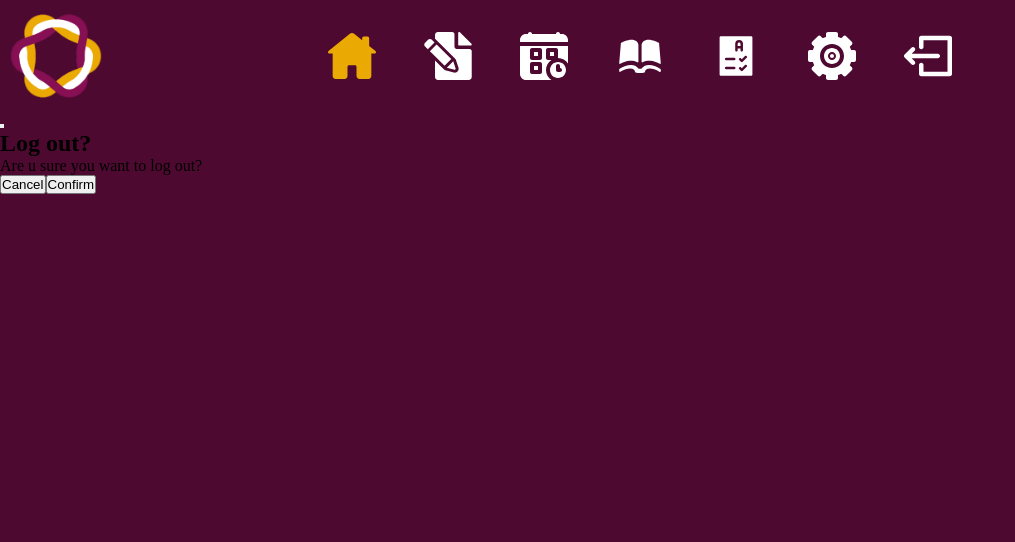
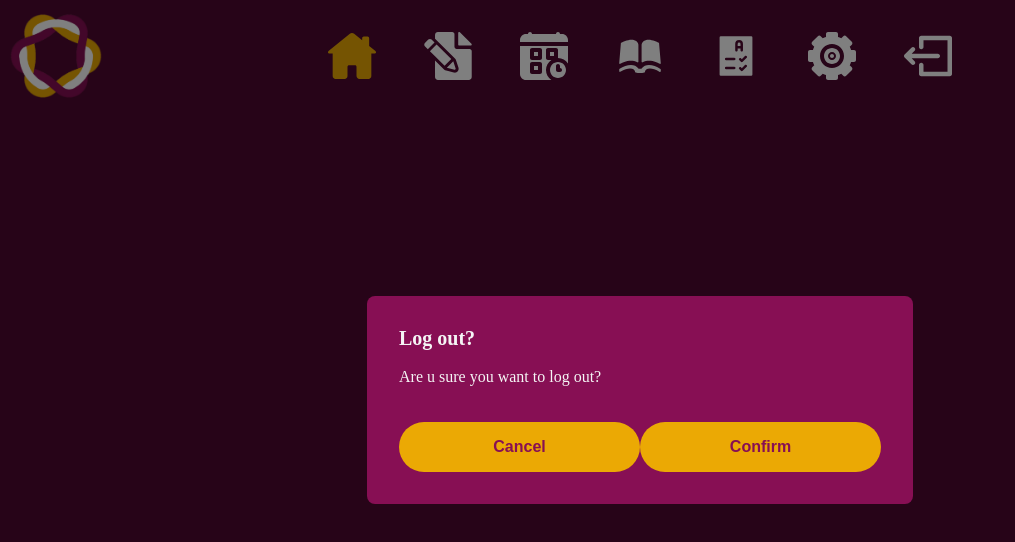
Before and after one commit to dhunjadi/vuka-v3, a React (Create React App) app: page /home in a window 1280 px wide. Both pictures are taken after a click on the button 352 px from the left and 57 px from the top of the page. Shown: the top 542 px of the page, without its empty margins (0-1015 px from the left). Built offline with nearby package versions, Linux system fonts and the light colour scheme.

Commit message:
added modal styles, fixed user logout problem

```diff
--- a/src/components/Modal.tsx
+++ b/src/components/Modal.tsx
@@ -33,7 +33,6 @@ const Modal = (props: PropsWithChildren<ModalProps>): JSX.Element => {
                 <div className="c-modal__body" role="dialog" aria-modal="true" ref={dropdownRef}>
                     {/* HEADER */}
                     <div className="c-modal__header">
-                        <button type="button" className="c-modal__close e-close is-lg" aria-label="Zatvori" onClick={onCancel} />
                         <h2 className="c-modal__header_title">{header}</h2>
                     </div>
 
@@ -44,9 +43,17 @@ const Modal = (props: PropsWithChildren<ModalProps>): JSX.Element => {
                     <div className="c-modal__footer">
                         {(showCancel || showConfirm) && (
                             <div className="c-group c-modal__footer_buttons">
-                                {showCancel && <button onClick={onCancel}>{cancelText}</button>}
+                                {showCancel && (
+                                    <button className="btn btn--primary" onClick={onCancel}>
+                                        {cancelText}
+                                    </button>
+                                )}
 
-                                {showConfirm && <button onClick={onConfirm}>{confirmText}</button>}
+                                {showConfirm && (
+                                    <button className="btn btn--primary" onClick={onConfirm}>
+                                        {confirmText}
+                                    </button>
+                                )}
                             </div>
                         )}
                     </div>
--- a/src/components/navbar/Navbar.tsx
+++ b/src/components/navbar/Navbar.tsx
@@ -58,7 +58,7 @@ const Navbar = (): JSX.Element => {
             <Modal
                 isOpen={isOpen}
                 onCancel={() => setIsOpen(false)}
-                onConfirm={() => handleLogout}
+                onConfirm={handleLogout}
                 header="Log out?"
                 showConfirm
                 showCancel
--- a/src/styles/components/modal.scss
+++ b/src/styles/components/modal.scss
@@ -1,2 +1,116 @@
+$modal-width: 546px;
+$modal-width-sm: 400px;
+$modal-width-md: 720px;
+$modal-width-lg: 910px;
+
+$overlay-color: rgba(0, 0, 0, 0.5);
+
+// Header
+$modal-text-color: #f5f5f5;
+$modal-header-border-width: 1px;
+$modal-header-font-size: 1.25rem;
+$modal-header-font-weight: 600;
+
+// Footer
+$modal-footer-font-size: 0.875rem;
+
 .c-modal {
+    display: none;
+    font-size: 1rem;
+    color: $modal-text-color;
+
+    &.is-open {
+        display: block;
+    }
+
+    &__header + &__content {
+        margin-top: 1.125rem;
+    }
+
+    &__content + &__footer {
+        margin-top: 2.25rem;
+    }
+
+    &__overlay {
+        position: fixed;
+        top: 0;
+        right: 0;
+        bottom: 0;
+        left: 0;
+        background: $overlay-color;
+        display: flex;
+        justify-content: center;
+        align-items: center;
+        z-index: 999;
+        outline: none;
+    }
+
+    &__header {
+        color: $modal-text-color;
+        display: flex;
+        flex-direction: column;
+
+        &_title {
+            margin-top: 0.5rem;
+            color: $modal-text-color;
+            font-size: $modal-header-font-size;
+            font-weight: $modal-header-font-weight;
+        }
+
+        &_description {
+            font-size: 0.74em;
+            font-weight: 400;
+        }
+    }
+
+    &__body {
+        width: $modal-width;
+        background-color: $purple-light;
+        color: $modal-text-color;
+        border-radius: 8px;
+
+        max-width: calc(100% - #{30px});
+        max-height: 100vh;
+        overflow-y: auto;
+        box-sizing: border-box;
+        padding: 1.4em 2em 2em 2em;
+
+        input {
+            font-size: 1em;
+        }
+
+        i[class*='fa-arrow-right'] {
+            color: rgba(183, 183, 183, 1);
+        }
+
+        .c-modal--sm & {
+            width: $modal-width-sm;
+        }
+        .c-modal--md & {
+            width: $modal-width-md;
+        }
+        .c-modal--lg & {
+            width: $modal-width-lg;
+        }
+
+        @media (max-width: $bp-min-width-tablet) {
+            max-width: calc(100% - #{5rem});
+        }
+    }
+
+    &__footer {
+        color: $modal-text-color;
+        font-size: $modal-footer-font-size;
+
+        &_buttons {
+            > * {
+                font-size: 1rem;
+            }
+        }
+
+        > .c-group.c-modal__footer_buttons {
+            display: flex;
+            justify-content: flex-end;
+        }
+    }
 }
--- a/src/styles/styles.css
+++ b/src/styles/styles.css
@@ -232,3 +232,88 @@ body {
 .c-navbar__icons_logout:hover::before {
   content: url("../assets/navbar/logoutHover.svg");
 }
+
+.c-modal {
+  display: none;
+  font-size: 1rem;
+  color: #f5f5f5;
+}
+.c-modal.is-open {
+  display: block;
+}
+.c-modal__header + .c-modal__content {
+  margin-top: 1.125rem;
+}
+.c-modal__content + .c-modal__footer {
+  margin-top: 2.25rem;
+}
+.c-modal__overlay {
+  position: fixed;
+  top: 0;
+  right: 0;
+  bottom: 0;
+  left: 0;
+  background: rgba(0, 0, 0, 0.5);
+  display: flex;
+  justify-content: center;
+  align-items: center;
+  z-index: 999;
+  outline: none;
+}
+.c-modal__header {
+  color: #f5f5f5;
+  display: flex;
+  flex-direction: column;
+}
+.c-modal__header_title {
+  margin-top: 0.5rem;
+  color: #f5f5f5;
+  font-size: 1.25rem;
+  font-weight: 600;
+}
+.c-modal__header_description {
+  font-size: 0.74em;
+  font-weight: 400;
+}
+.c-modal__body {
+  width: 546px;
+  background-color: #870f54;
+  color: #f5f5f5;
+  border-radius: 8px;
+  max-width: calc(100% - 30px);
+  max-height: 100vh;
+  overflow-y: auto;
+  box-sizing: border-box;
+  padding: 1.4em 2em 2em 2em;
+}
+.c-modal__body input {
+  font-size: 1em;
+}
+.c-modal__body i[class*=fa-arrow-right] {
+  color: rgb(183, 183, 183);
+}
+.c-modal--sm .c-modal__body {
+  width: 400px;
+}
+.c-modal--md .c-modal__body {
+  width: 720px;
+}
+.c-modal--lg .c-modal__body {
+  width: 910px;
+}
+@media (max-width: 767px) {
+  .c-modal__body {
+    max-width: calc(100% - 5rem);
+  }
+}
+.c-modal__footer {
+  color: #f5f5f5;
+  font-size: 0.875rem;
+}
+.c-modal__footer_buttons > * {
+  font-size: 1rem;
+}
+.c-modal__footer > .c-group.c-modal__footer_buttons {
+  display: flex;
+  justify-content: flex-end;
+}
```
Also changed, not shown: src/styles/variables.scss (+5 -2 lines).
